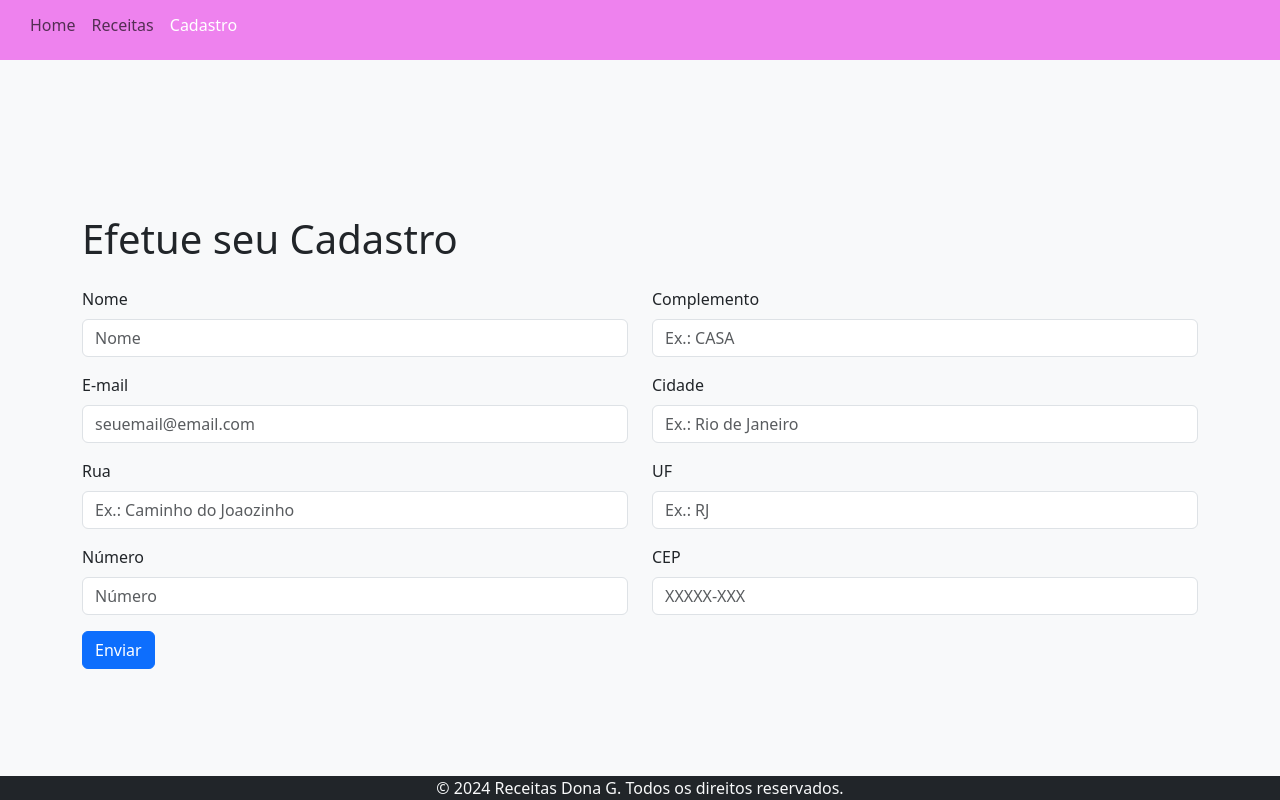
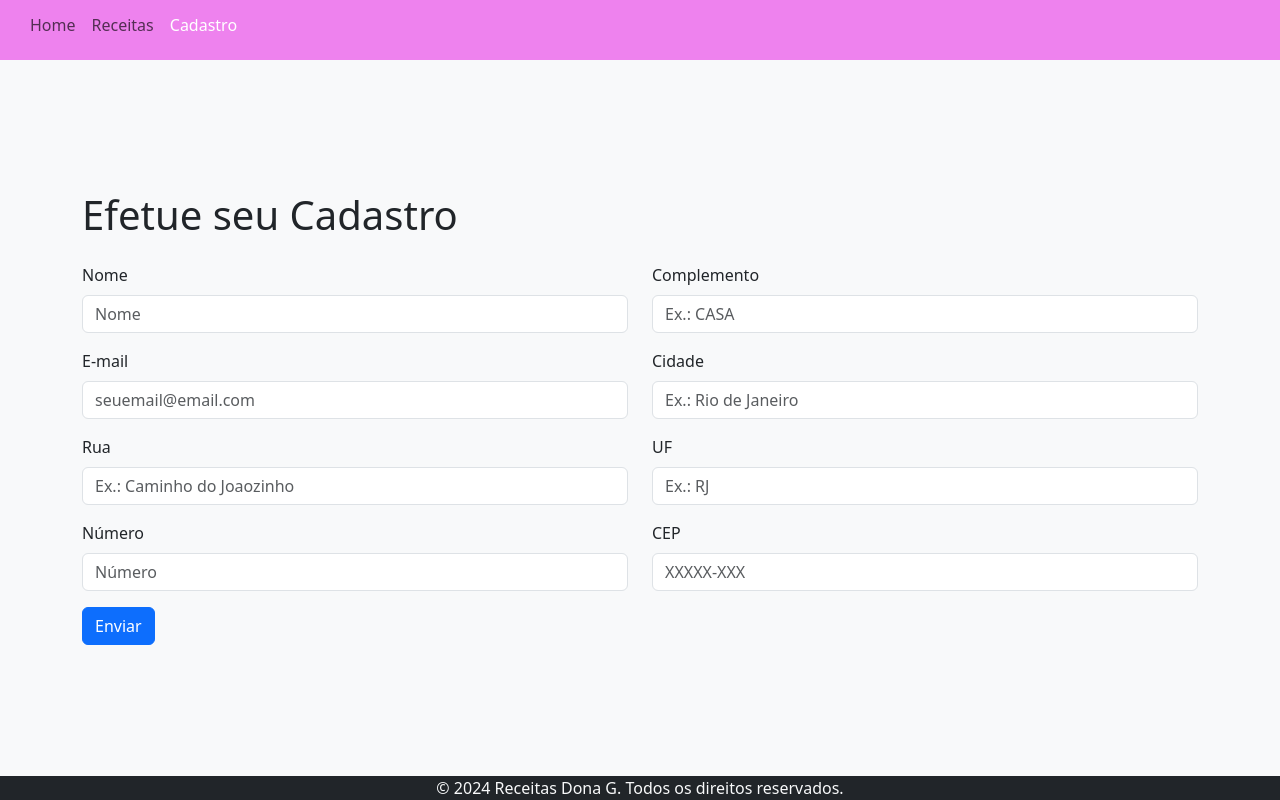
Before and after one commit to MatheusJRM/donaG, a plain HTML site: page cadastro.html in a window 1280 px wide. Drawn offline with nearby package versions, Linux system fonts and the light colour scheme.

Commit message:
style: remove scroll inicial da pagina de cadastro

```diff
--- a/cadastro.html
+++ b/cadastro.html
@@ -48,10 +48,10 @@
     </header>
 
     <main
-      class="container-fluid py-5 flex-grow-1 d-flex justify-content-center align-items-center"
+      class="container-fluid flex-grow-1 d-flex justify-content-center align-items-center"
     >
       <div class="container">
-        <h1 class="mt-5 mb-4 text-start">Efetue seu Cadastro</h1>
+        <h1 class="mb-4 text-start">Efetue seu Cadastro</h1>
         <form
           action="https://formsubmit.co/5b17a954a9ce334338fd412aaa90d232"
           method="post"
```
